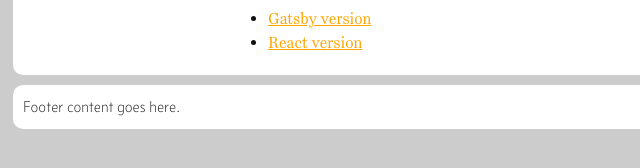
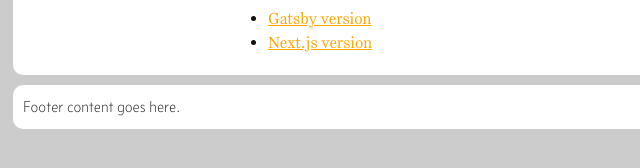
Before and after one commit to dbvisel/flax-kotahi-demo, an Eleventy site: page src/pages/home/about.njk in a window 1280 px wide. Shown: the part 316-484 px from the top of the page, 12-652 px from the left. Built offline with nearby package versions, Linux system fonts and the light colour scheme; Eleventy itself is replaced by a stand-in of ours; files that its build step writes are made by us from their sources; no server answers.

Commit message:
changed links

```diff
--- a/src/pages/home/about.njk
+++ b/src/pages/home/about.njk
@@ -10,6 +10,6 @@ title: about this site
 	<p>Other versions:</p>
 	<ul>
 		<li><a href="https://flax-kotahi-demo-gatsby.netlify.app">Gatsby version</a></li>
-		<li><a href="https://flax-kotahi-demo-react.netlify.app">React version</a></li>
+		<li><a href="https://flax-kotahi-demo-next.netlify.app">Next.js version</a></li>
 	</ul>
 </article>
```
